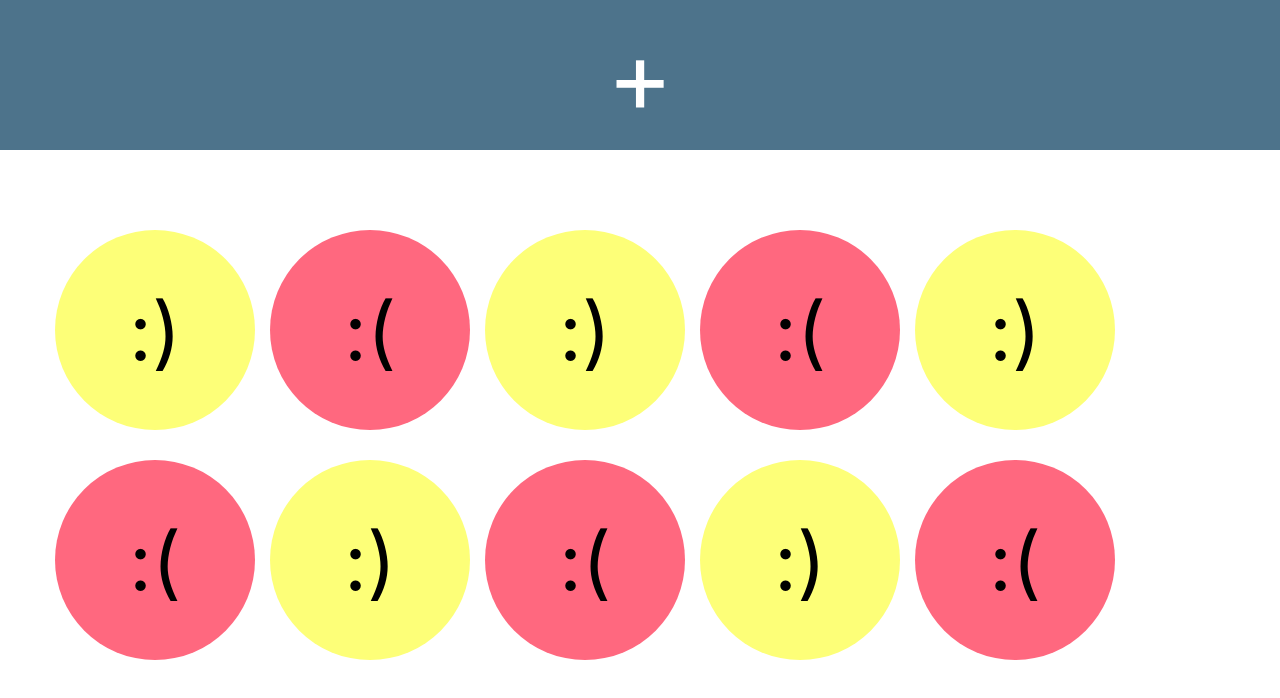
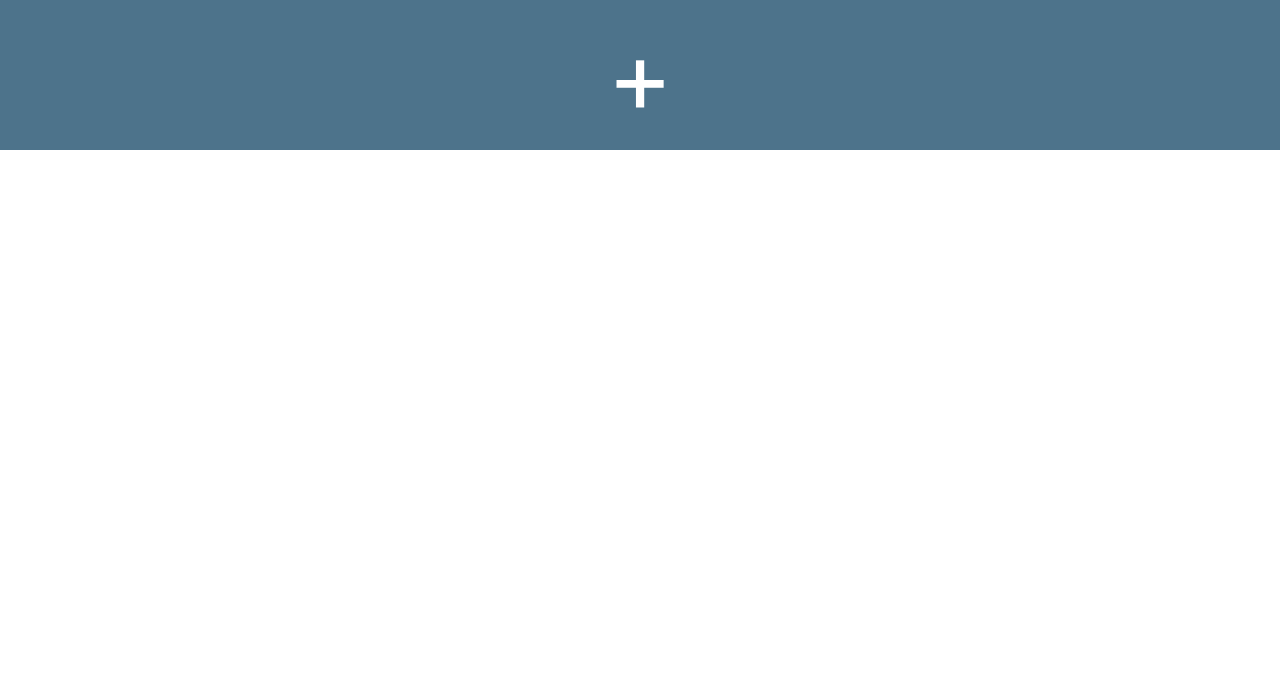
Before and after one commit to AlbaGomezPerez/formacion-online-life-calendar-AlbaGomezPerez, a React (Create React App) app: page /#/ in a window 1280 px wide. Shown: the top 698 px of the page. Built offline with nearby package versions, Linux system fonts and the light colour scheme.

Commit message:
fix problems with localStorage

```diff
--- a/src/App.js
+++ b/src/App.js
@@ -63,12 +63,28 @@ class App extends React.Component {
             reason: this.state.reasonToBeHappy
         };
         //add object formData
-        // this.state.smilesList.push(formData);
         this.setState(previousState => ({
             smilesList: [...previousState.smilesList, formData]
         }));
-        localStorage.setItem("usersData", JSON.stringify(this.state.smilesList));
+        console.log("Estado antes de guardar en LS:" + this.state.smilesList);
+
+        // recojo los datos del local
+        // si está vacío, entonces me guardas el array con el objeto
+        // si no está vacío, agrego los datos a la variable del local
+        let usersDataString = localStorage.getItem("usersData");
+        if(usersDataString === '' || usersDataString === null || usersDataString === undefined){
+            let usersDataList = [formData];
+            usersDataString = JSON.stringify(usersDataList);
+        }else{
+            let usersDataParsed = JSON.parse(usersDataString);
+            usersDataParsed.push(formData);
+            usersDataString = JSON.stringify(usersDataParsed);
+        }
+        localStorage.setItem("usersData", usersDataString);
     }
+
+
+
 
     render() {
         const {smilesList, startDate, happyStatus} = this.state;
--- a/src/components/Smilies.js
+++ b/src/components/Smilies.js
@@ -6,6 +6,7 @@ import './../styles/smileyList.css';
 const Smilies = props => {
     let {smilesList} = props;
 
+    console.log(smilesList);
 
     return (
         <div>
@@ -13,16 +14,15 @@ const Smilies = props => {
                 <div className="createSmiley">{'+'}</div>
             </Link>
             <ul className="smileyList">
-                <li className="happySmile">:)</li>
-                <li className="sadSmile">:(</li>
-                <li className="happySmile">:)</li>
-                <li className="sadSmile">:(</li>
-                <li className="happySmile">:)</li>
-                <li className="sadSmile">:(</li>
-                <li className="happySmile">:)</li>
-                <li className="sadSmile">:(</li>
-                <li className="happySmile">:)</li>
-                <li className="sadSmile">:(</li>
+                {smilesList
+                    .map((face, index) => {
+                        return (
+                            <li className={face.happyStatus ? 'happySmile' : 'sadSmile'} key={index} >
+                                {face.happyStatus ? ':)' : ':('}
+                            </li>
+                        );
+                    })
+                }
             </ul>
         </div>
     );
```
